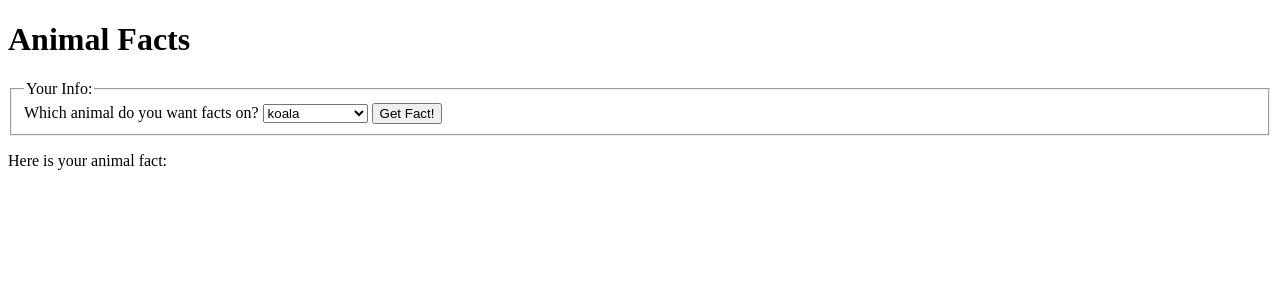
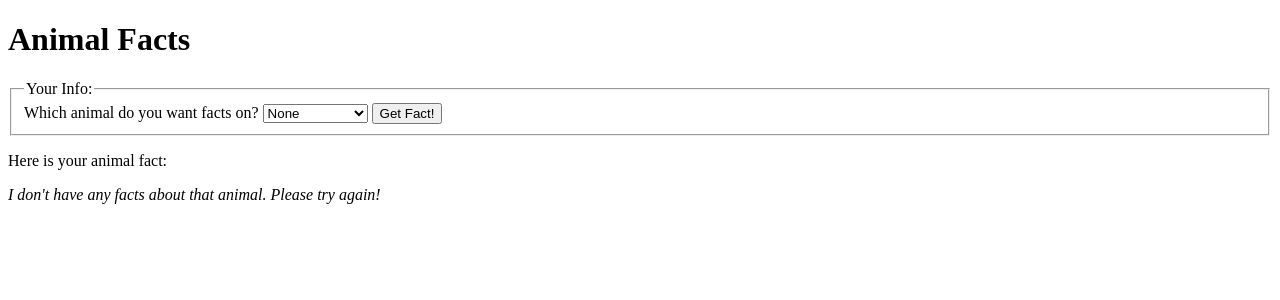
Before and after one commit to lougoncharenko/AS-1710-Homework-3-Forms, a Flask app: page /animal_facts in a window 1280 px wide. Shown: the top 300 px of the page. Run offline with Flask 2, Linux system fonts and the light colour scheme.

Commit message:
got animal facts to display

```diff
--- a/app.py
+++ b/app.py
@@ -84,24 +84,23 @@ animal_to_fact = {
 @app.route('/animal_facts')
 def animal_facts():
     """Show a form to choose an animal and receive facts."""
-    # animal = request.args.get('animal')
-    # if (animal == 'koala'):
-    #     animal_fact = animal_to_fact['koala']
-    # elif (animal == 'parrot'):
-    #     animal_facts = animal_to_fact['parrot']
-    # elif (animal == 'mantis-shrimp'):
-    #     animal_facts = animal_to_fact['mantis shrimp']
-    # elif (animal == 'lion'):
-    #     animal_facts = animal_to_fact['lion']
-    # elif (animal == 'narwhal'):
-    #     animal_facts = animal_to_fact['narwhall']
+    animal = request.args.get('animal')
+    if (animal == 'koala'):
+        animal_fact = "Koala fingerprints are so close to humans\' that they could taint crime scenes."
+    elif (animal == 'parrot'):
+        animal_fact = "Parrots will selflessly help each other out."
+    elif (animal == 'mantis shrimp'):
+        animal_fact = "The mantis shrimp has the world\'s fastest punch."
+    elif (animal == 'lion'):
+        animal_fact = "Female lions do 90 percent of the hunting."
+    elif (animal == 'narwhal'):
+        animal_fact = "Narwhal tusks are really an 'inside out' tooth."
+    else:
+        animal_fact = "I don't have any facts about that animal. Please try again!"
 
     context = {
-        # TODO: Enter your context variables here for:
-        # - the list of all animals (get from animal_to_fact)
-        # - the chosen animal fact (may be None if the user hasn't filled out the form yet)
-        # "animal_fact": animal_facts
-        'animals': list(animal_to_fact.keys())
+        'animals': list(animal_to_fact.keys()),
+        "fact": animal_fact
     }
     return render_template('animal_facts.html', **context)
 
--- a/templates/animal_facts.html
+++ b/templates/animal_facts.html
@@ -12,10 +12,10 @@ Animal Facts
 
         <label>
             Which animal do you want facts on?
-
             <!-- TODO: Use a for loop to show one option element for each
                 animal. -->
             <select name="animal">
+                <option value ="none">None</option>
                 {% for animal in animals %}
                 <option value ="{{animal}}">{{animal}}</option>
                 {% endfor %}
@@ -33,9 +33,8 @@ Animal Facts
     <p>
         Here is your animal fact:
     </p>
-    <p>
-        <em> {{animal_fact}}</em>
-    </p>
+
+    <p><em> {{fact}}</em></p>
 </section>
 
 {% endblock %}
```
